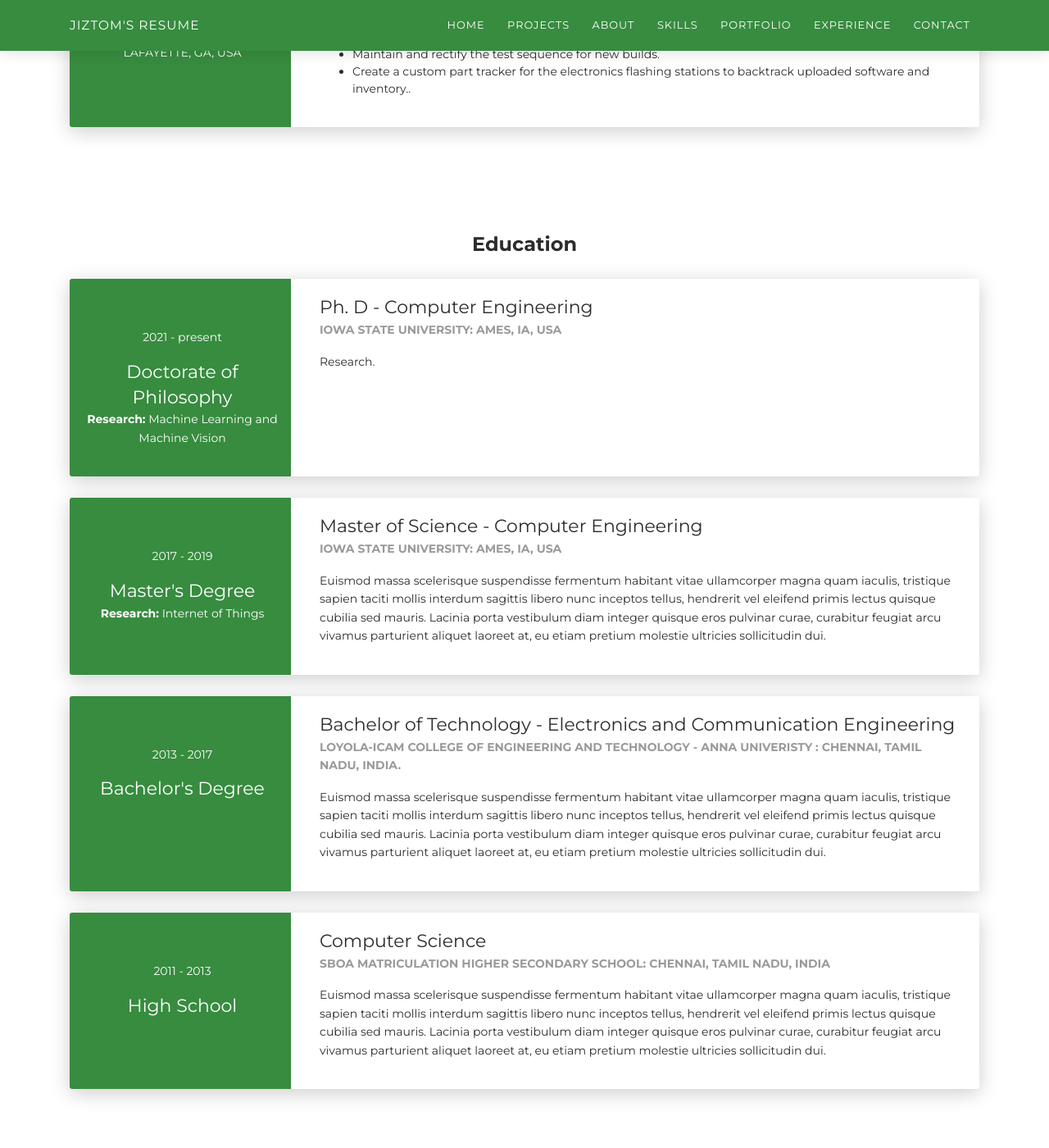
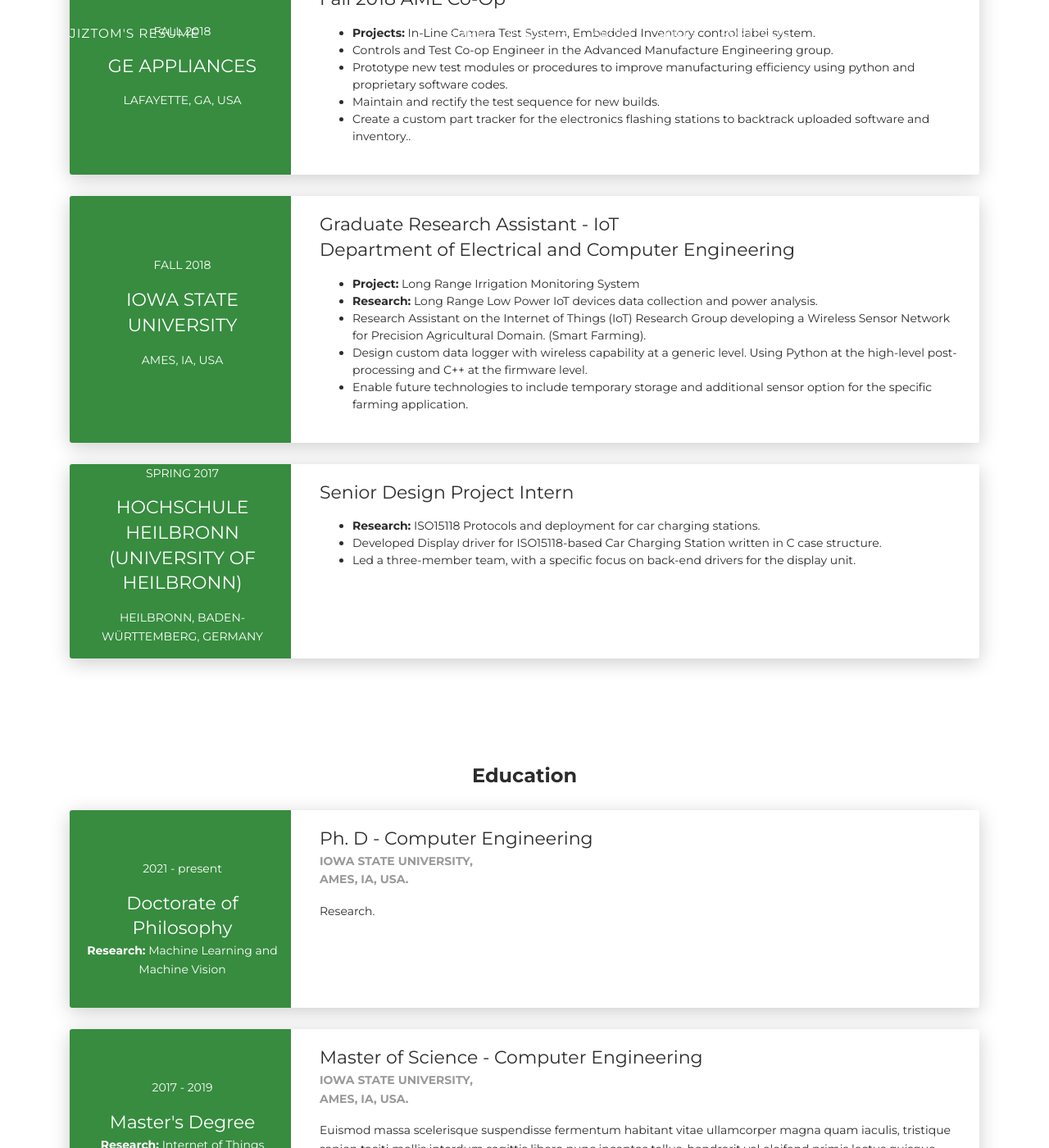
Before and after one commit to jiztom/jiztom.github.io, a Jekyll site: the page built from docs/Jiztom.html, in a window 1280 px wide and 1400 px high, scrolled down 3730 px. Shown: the whole window at 82% size. Built offline with Jekyll 4.4.1, drawn with Linux system fonts in a browser that asks for light colours; nearby versions of some CDN libraries; some of the changed text lies outside the part shown.

Commit message:
multiple updates with webpage

```diff
--- a/docs/Jiztom.html
+++ b/docs/Jiztom.html
@@ -26,7 +26,7 @@ author: "Jiztom Kavalakkatt Francis"
   <body id="top">
     <header>
       <div class="profile-page sidebar-collapse">
-        <nav class="navbar navbar-expand-lg fixed-top navbar-transparent bg-primary" color-on-scroll="400">
+        <nav class="navbar navbar-expand-lg fixed-top navbar-transparent bg-primary" >
           <div class="container">
             <div class="navbar-translate"><a class="navbar-brand" href="#" rel="tooltip">Jiztom's Resume</a>
               <button class="navbar-toggler navbar-toggler" type="button" data-toggle="collapse" data-target="#navigation" aria-controls="navigation" aria-expanded="false" aria-label="Toggle navigation"><span class="navbar-toggler-bar bar1"></span><span class="navbar-toggler-bar bar2"></span><span class="navbar-toggler-bar bar3"></span></button>
@@ -94,7 +94,7 @@ author: "Jiztom Kavalakkatt Francis"
             </div>
             <div class="row mt-3">
               <div class="col-sm-4"><strong class="text-uppercase">Address:</strong></div>
-              <div class="col-sm-8">1108 S 4th Street, unit 23, Ames, IA</div>
+              <div class="col-sm-8">1108 S 4th Street, Ames, IA</div>
             </div>
             <div class="row mt-3">
               <div class="col-sm-4"><strong class="text-uppercase">Language:</strong></div>
@@ -309,8 +309,8 @@ author: "Jiztom Kavalakkatt Francis"
         </div>
         <div class="col-md-9" data-aos="fade-left" data-aos-offset="50" data-aos-duration="500">
           <div class="card-body">
-            <div class="h5">Graduate Research Assistant - Digital Ag</div>
-            <p><ul>
+            <div class="h5">Graduate Research Assistant - Digital Ag<br>Department of Agricultural Bio-systems Engineering</div>
+              <ul>
                 <li><b>Project:</b> Multivariable regression using Deep Learning, Seed Object Detection, Insect Classification using sound, SQL Pipeline maintenance.</li>
                 <li><b>Research:</b> Impact of additional data layers to image to improve open-world detection of objects and patterns.</li>
                 <li><b>Paper:</b> Pattern-Based Multivariable Regression using Deep Leaning (PBMR-DL), Deep Learning, and Pattern-based Methodology for Multivariable Sensor Data Regression.</li>
@@ -318,7 +318,8 @@ author: "Jiztom Kavalakkatt Francis"
                 <li>Automate Data extraction for furrow vision project and create machine learning models for predicting Residue based on Images.
                 <li>Written custom automation and pipeline for data loaders and data pre-processing to SQL Servers.</li>
                 <li>Actively working on researching Image segmentation and object detection techniques.</li>
-          </ul></p>
+              </ul>
+
           </div>
         </div>
       </div>
@@ -335,7 +336,7 @@ author: "Jiztom Kavalakkatt Francis"
         <div class="col-md-9" data-aos="fade-left" data-aos-offset="50" data-aos-duration="500">
           <div class="card-body">
             <div class="h5">Engineer Designer II</div>
-            <p>
+
               <ul>
                 <li><b>Projects:</b> CAN-based GPS Tagger, CAN-based Third-party Implement integrator, Satellite-Based Farming Prediction, Code first SQL Data Integration, Camera Image Acquisition App
                 <li>Programming and Implementing MRS Embedded Modules for Off-road vehicular CAN-based controller for specialized research products.</li>
@@ -345,7 +346,7 @@ author: "Jiztom Kavalakkatt Francis"
                 <li>Embedded solutions to improve data collection capability in the research of the Agricultural Bio-systems Domain.</li>
                 <li>MATLAB-based automation for visualizing and processing Satellite Imagery data to predict crop production and growth loss using NDVI.</li>
               </ul>
-            </p>
+
           </div>
         </div>
       </div>
@@ -361,8 +362,8 @@ author: "Jiztom Kavalakkatt Francis"
         </div>
         <div class="col-md-9" data-aos="fade-left" data-aos-offset="50" data-aos-duration="500">
           <div class="card-body">
-            <div class="h5">Graduate Research Assistant - Digital Ag</div>
-            <p>
+            <div class="h5">Graduate Research Assistant - Digital Ag<br>Department of Agricultural Bio-systems Engineering</div>
+
               <ul>
                 <li><b>Projects:</b> Sensing Objects in Multiple Terrain, Advanced Machinery Data logger Units</li>
                 <li>Implementing vision systems and mapping tools to achieve the required goals for the research group using tools such as MATLAB and LabVIEW.</li>
@@ -370,7 +371,7 @@ author: "Jiztom Kavalakkatt Francis"
                 <li>Working on supporting Linux-based data logging systems at the hardware level.</li>
                 <li>Program Embedded products to suit the required client and internal needs of the research group.</li>
               </ul>
-            </p>
+
           </div>
         </div>
       </div>
@@ -387,7 +388,7 @@ author: "Jiztom Kavalakkatt Francis"
         <div class="col-md-9" data-aos="fade-left" data-aos-offset="50" data-aos-duration="500">
           <div class="card-body">
             <div class="h5">Fall 2018 AME Co-Op</div>
-            <p>
+
             <ul>
               <li><b>Projects:</b> In-Line Camera Test System, Embedded Inventory control label system.</li>
               <li>Controls and Test Co-op Engineer in the Advanced Manufacture Engineering group.</li>
@@ -395,7 +396,55 @@ author: "Jiztom Kavalakkatt Francis"
               <li>Maintain and rectify the test sequence for new builds.</li>
               <li>Create a custom part tracker for the electronics flashing stations to backtrack uploaded software and inventory..</li>
             </ul>
-            </p>
+
+          </div>
+        </div>
+      </div>
+    </div>
+    <div class="card">
+      <div class="row">
+        <div class="col-md-3 bg-primary v-centered-experience-header" data-aos="fade-right" data-aos-offset="50" data-aos-duration="500">
+          <div class="card-body cc-experience-header v-centered-experience-header">
+            <p>Fall 2018</p>
+            <div class="h5">Iowa State University</div>
+            <p>Ames, IA, USA</p>
+          </div>
+        </div>
+        <div class="col-md-9" data-aos="fade-left" data-aos-offset="50" data-aos-duration="500">
+          <div class="card-body">
+            <div class="h5">Graduate Research Assistant - IoT<br> Department of Electrical and Computer Engineering</div>
+
+            <ul>
+              <li><b>Project:</b> Long Range Irrigation Monitoring System</li>
+              <li><b>Research:</b> Long Range Low Power IoT devices data collection and power analysis.</li>
+              <li>Research Assistant on the Internet of Things (IoT) Research Group developing a Wireless Sensor Network for Precision Agricultural Domain. (Smart Farming).</li>
+              <li>Design custom data logger with wireless capability at a generic level. Using Python at the high-level post-processing and C++ at the firmware level.</li>
+              <li>Enable future technologies to include temporary storage and additional sensor option for the specific farming application.</li>
+            </ul>
+
+          </div>
+        </div>
+      </div>
+    </div>
+    <div class="card">
+      <div class="row">
+        <div class="col-md-3 bg-primary v-centered-experience-header" data-aos="fade-right" data-aos-offset="50" data-aos-duration="500">
+          <div class="card-body cc-experience-header v-centered-experience-header">
+            <p>Spring 2017</p>
+            <div class="h5">Hochschule Heilbronn (University of Heilbronn)</div>
+            <p>Heilbronn,  Baden-Württemberg, Germany</p>
+          </div>
+        </div>
+        <div class="col-md-9" data-aos="fade-left" data-aos-offset="50" data-aos-duration="500">
+          <div class="card-body">
+            <div class="h5">Senior Design Project Intern</div>
+
+            <ul>
+              <li><b>Research:</b> ISO15118 Protocols and deployment for car charging stations.</li>
+              <li>Developed Display driver for ISO15118-based Car Charging Station written in C case structure.</li>
+              <li>Led a three-member team, with a specific focus on back-end drivers for the display unit.</li>
+            </ul>
+
           </div>
         </div>
       </div>
@@ -417,7 +466,7 @@ author: "Jiztom Kavalakkatt Francis"
         <div class="col-md-9" data-aos="fade-left" data-aos-offset="50" data-aos-duration="500">
           <div class="card-body">
             <div class="h5">Ph. D - Computer Engineering</div>
-            <p class="category">Iowa State University: Ames, IA, USA </p>
+            <p class="category">Iowa State University,<br>Ames, IA, USA. </p>
             <p>Research.</p>
           </div>
         </div>
@@ -435,7 +484,7 @@ author: "Jiztom Kavalakkatt Francis"
         <div class="col-md-9" data-aos="fade-left" data-aos-offset="50" data-aos-duration="500">
           <div class="card-body">
             <div class="h5">Master of Science - Computer Engineering</div>
-            <p class="category">Iowa State University: Ames, IA, USA</p>
+            <p class="category">Iowa State University,<br>Ames, IA, USA.</p>
             <p>Euismod massa scelerisque suspendisse fermentum habitant vitae ullamcorper magna quam iaculis, tristique sapien taciti mollis interdum sagittis libero nunc inceptos tellus, hendrerit vel eleifend primis lectus quisque cubilia sed mauris. Lacinia porta vestibulum diam integer quisque eros pulvinar curae, curabitur feugiat arcu vivamus parturient aliquet laoreet at, eu etiam pretium molestie ultricies sollicitudin dui.</p>
           </div>
         </div>
@@ -452,7 +501,7 @@ author: "Jiztom Kavalakkatt Francis"
         <div class="col-md-9" data-aos="fade-left" data-aos-offset="50" data-aos-duration="500">
           <div class="card-body">
             <div class="h5">Bachelor of Technology - Electronics and Communication Engineering</div>
-            <p class="category">Loyola-ICAM College of Engineering and Technology - Anna Univeristy : Chennai, Tamil Nadu, India.</p>
+            <p class="category">Loyola-ICAM College of Engineering and Technology - Anna Univeristy,<br>Chennai, India.</p>
             <p>Euismod massa scelerisque suspendisse fermentum habitant vitae ullamcorper magna quam iaculis, tristique sapien taciti mollis interdum sagittis libero nunc inceptos tellus, hendrerit vel eleifend primis lectus quisque cubilia sed mauris. Lacinia porta vestibulum diam integer quisque eros pulvinar curae, curabitur feugiat arcu vivamus parturient aliquet laoreet at, eu etiam pretium molestie ultricies sollicitudin dui.</p>
           </div>
         </div>
@@ -469,7 +518,7 @@ author: "Jiztom Kavalakkatt Francis"
         <div class="col-md-9" data-aos="fade-left" data-aos-offset="50" data-aos-duration="500">
           <div class="card-body">
             <div class="h5">Computer Science</div>
-            <p class="category">SBOA Matriculation Higher Secondary School: Chennai, Tamil Nadu, India</p>
+            <p class="category">SBOA Matriculation Higher Secondary School,<br>Chennai, India.</p>
             <p>Euismod massa scelerisque suspendisse fermentum habitant vitae ullamcorper magna quam iaculis, tristique sapien taciti mollis interdum sagittis libero nunc inceptos tellus, hendrerit vel eleifend primis lectus quisque cubilia sed mauris. Lacinia porta vestibulum diam integer quisque eros pulvinar curae, curabitur feugiat arcu vivamus parturient aliquet laoreet at, eu etiam pretium molestie ultricies sollicitudin dui.</p>
           </div>
         </div>
@@ -484,14 +533,42 @@ author: "Jiztom Kavalakkatt Francis"
       <div class="row">
         <div class="col-md-3 bg-primary" data-aos="fade-right" data-aos-offset="50" data-aos-duration="500">
           <div class="card-body cc-experience-header">
-            <p>Fall 2021 - Spring 2022</p>
+            <p>Fall 2019</p>
             <div class="h5">Iowa State University</div>
           </div>
         </div>
         <div class="col-md-9" data-aos="fade-left" data-aos-offset="50" data-aos-duration="500">
           <div class="card-body">
-            <div class="h5">Graduate Research Assistant - Digital Ag</div>
-            <p>Euismod massa scelerisque suspendisse fermentum habitant vitae ullamcorper magna quam iaculis, tristique sapien taciti mollis interdum sagittis libero nunc inceptos tellus, hendrerit vel eleifend primis lectus quisque cubilia sed mauris. Lacinia porta vestibulum diam integer quisque eros pulvinar curae, curabitur feugiat arcu vivamus parturient aliquet laoreet at, eu etiam pretium molestie ultricies sollicitudin dui.</p>
+            <div class="h5">Cloud-based multi-sensor remote data acquisition system for precision agriculture (CSR-DAQ)<br>Master's Thesis</div>
+            <p>
+              <ul>
+                <li><b>Requirement:</b> Design a cost-effective and accurate data logger for IoT-based information gathering and prediction for the horticulture department.</li>
+                <li>Developed the prototype Data logger at stage 4 with a power management cycle perfected to run an entire crop season.</li>
+                <li>The end product allows a layman to visualize and measure data of the field as a part of Smart Farming.</li>
+              </ul>
+            </p>
+          </div>
+        </div>
+      </div>
+    </div>
+    <div class="card">
+      <div class="row">
+        <div class="col-md-3 bg-primary" data-aos="fade-right" data-aos-offset="50" data-aos-duration="500">
+          <div class="card-body cc-experience-header">
+            <p>Summer 2022</p>
+            <div class="h5">Iowa State University</div>
+          </div>
+        </div>
+        <div class="col-md-9" data-aos="fade-left" data-aos-offset="50" data-aos-duration="500">
+          <div class="card-body">
+            <div class="h5"><a href = "https://arxiv.org/abs/2202.13541">Pattern Based Multivariable Regression using deep Learning</a><br>CVPR 2022</div>
+            <p>
+              We propose a deep learning methodology for multivariate regression that is based on pattern recognition that triggers fast learning over sensor data.
+              We used a conversion of sensors-to-image, which enables us to take advantage of Computer Vision architectures and training processes. In addition to
+              this data preparation methodology, we explore the use of state-of-the-art architectures to generate regression outputs to predict agricultural crop
+              continuous yield information. Finally, we compare with some top models reported in MLCAS2021. We found that using a straightforward training process,
+              we were able to accomplish an MAE of 4.394, RMSE of 5.945, and R^2 of 0.861.
+            </p>
           </div>
         </div>
       </div>
@@ -598,7 +675,7 @@ author: "Jiztom Kavalakkatt Francis"
                 <div class="col-md-6">
                   <div class="card-body">
                     <p class="mb-0"><strong>Address </strong></p>
-                    <p class="pb-2">108 S 4th Street, Unit 23 , Ames, IA 50010</p>
+                    <p class="pb-2">108 S 4th Street, Ames, IA 50010</p>
                     <p class="mb-0"><strong>Phone</strong></p>
                     <p class="pb-2">+1 (515) 708-4467</p>
                     <p class="mb-0"><strong>Email</strong></p>
@@ -612,7 +689,9 @@ author: "Jiztom Kavalakkatt Francis"
       </div>
     </div>
   </div>
-</div></div>
+</div>
+</div>
+</div>
 </div>
     <footer class="footer">
       <div class="container text-center"><a class="cc-facebook btn btn-link" href="https://www.facebook.com/jiztom"><i class="fa fa-facebook fa-2x " aria-hidden="true"></i></a><a class="cc-twitter btn btn-link " href="https://twitter.com/jiztom"><i class="fa fa-twitter fa-2x " aria-hidden="true"></i></a></div>
```
Lines whose indentation alone changed are shown as unchanged.
